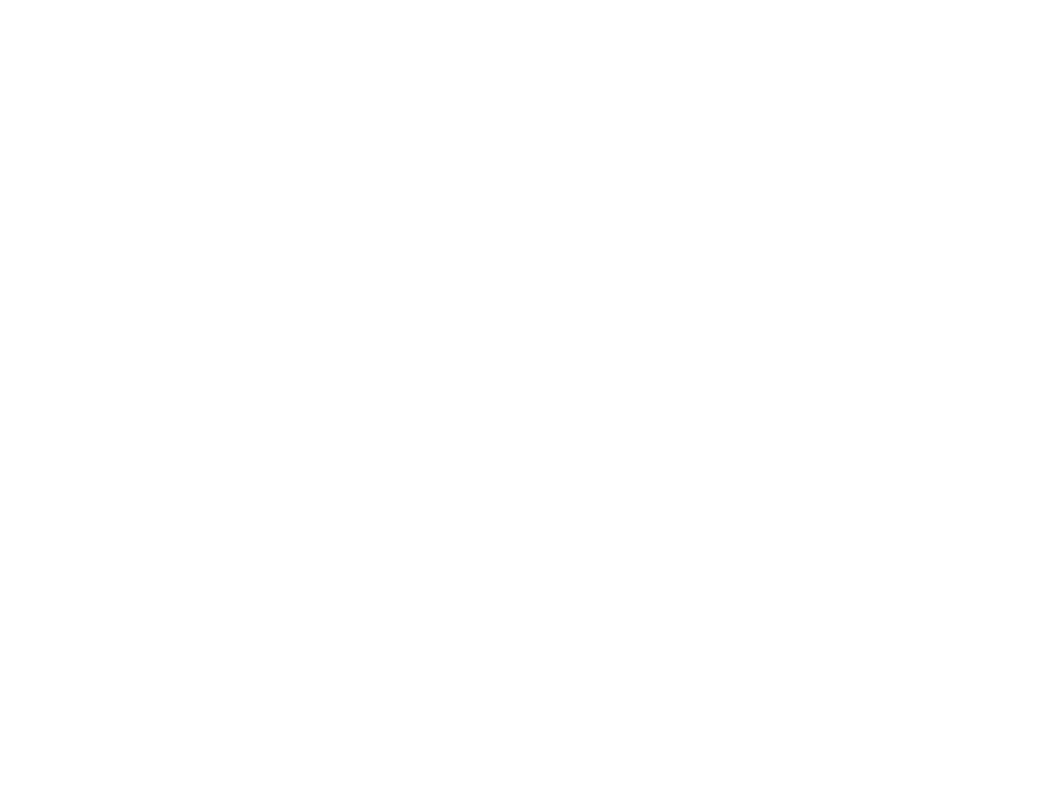
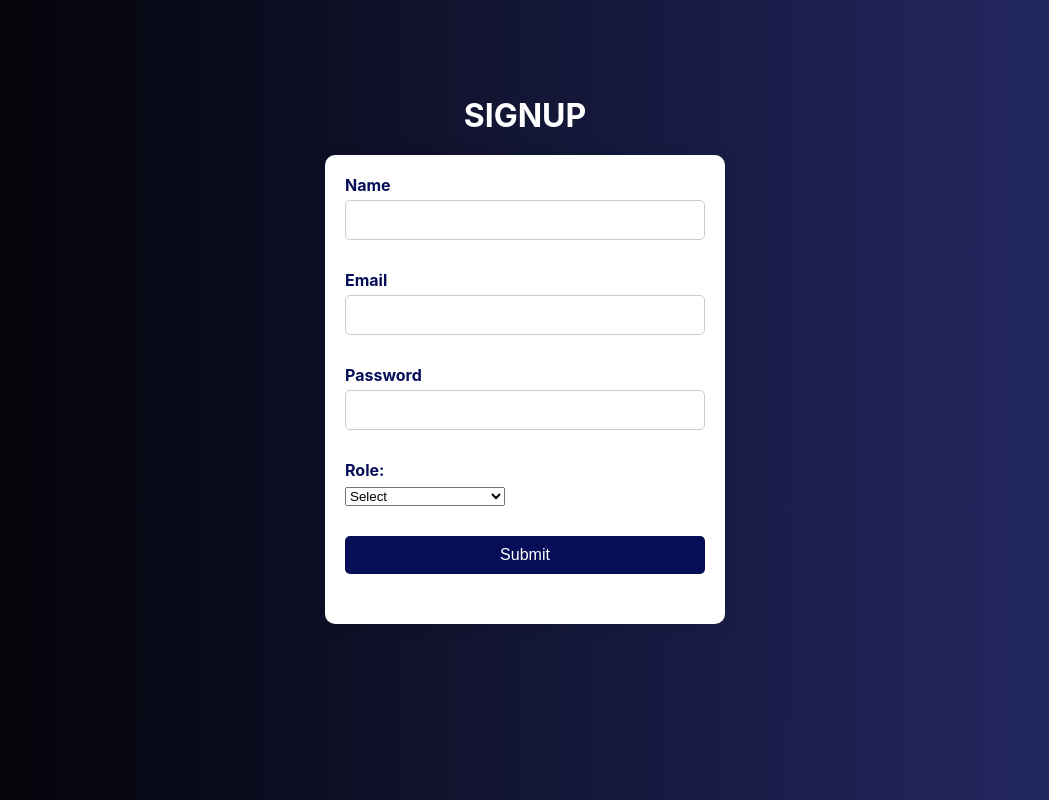
Before and after one commit to Divya-256/Grievance_Management_Website, a React (Create React App) app in the folder frontend_gm/: page /employeeSignup in a window 1280 px wide. Before the commit this address had no page. Shown: the whole page, without its empty margins (115-1164 px from the left). Built offline with nearby package versions, Linux system fonts and the light colour scheme.

Commit message:
all completed

```diff
--- a/frontend_gm/src/App.js
+++ b/frontend_gm/src/App.js
@@ -6,7 +6,7 @@
 import HomePage from './Components/HomePage/HomePage';
 import AssigneeDashboard from './Components/AssigneeDashboard/AssigneeDashboard'
 import SuperVDashboard from './Components/SupervisorDashboard/SuperVDashboard';
-// import TempAssignee from './Components/Temp/TempAssignee';
+import EmployeeSignup from './Components/SignupPage/EmployeeSignup';
 import GrievDetails from './Components/GrievDetails/GrievDetails';
 import DetailsSuperVisor from './Components/GrievDetails/DetailsSuperVisor';
 
@@ -21,7 +21,7 @@
            <Route path='/userDashboard' element={<UserDashboard/>}/>
            <Route path='/assigneeDashboard' element={<AssigneeDashboard/>}/>
            <Route path='/supervDashboard' element={<SuperVDashboard/>}/>
-            {/* <Route path='/temp' element={<TempAssignee/>}/> */}
+            <Route path='/employeeSignup' element={<EmployeeSignup/>}/>
             <Route path='/grievance-list/:id' element={<GrievDetails />} />
             <Route path='/grievances/:id' element={<DetailsSuperVisor />} />
       </Routes>
--- a/frontend_gm/src/Components/AssigneeDashboard/AssigneeDashboard.js
+++ b/frontend_gm/src/Components/AssigneeDashboard/AssigneeDashboard.js
@@ -18,9 +18,9 @@
 
     const fetchGrievances = async () => {
         try {
-            const res = await axios.get(`${BASE_URL}/grievances/assignee/md`, { withCredentials: true });
-            console.log(res.data);
-
+            const res = await axios.get(`${BASE_URL}/grievances/assignee/${user.user}`, { withCredentials: true });
+            console.log(res.data)
+            console.log(user.user)
             const sortedGrievances = res.data.sort((a, b) => new Date(b.assignedDate) - new Date(a.assignedDate));
             setGrievances(sortedGrievances);
         } catch (error) {
@@ -102,7 +102,7 @@
                             <div className="row-assignee">{grievance.id}</div>
                             <div className="row-assignee">{grievance.name}</div>
                             <div className="row-assignee">{grievance.category}</div>
-                            <div className='row-assignee'>{new Date(grievance.assignedDate).toLocaleDateString()}</div>
+                            <div className='row-assignee'>{new Date(grievance.createdAt).toLocaleString()}</div>
                             <div className='row-assignee'>{grievance.status}</div>
                             <div className='row-feedback'>{grievance.feedback || 'No Feedback'}</div>
                         </div>
--- a/frontend_gm/src/Components/GrievDetails/DetailsSuperVisor.js
+++ b/frontend_gm/src/Components/GrievDetails/DetailsSuperVisor.js
@@ -9,7 +9,7 @@
   const navigate = useNavigate();
   const grievance = location.state.grievance;
   const [successMessage, setSuccessMessage] = useState(null);
-  const [assigneeUpdate, setAssigneeUpdate] = useState(grievance.assignee);
+  const [assigneeUpdate, setAssigneeUpdate] = useState(null);
 
   const handleSubmit = async() => {
     try {
@@ -44,9 +44,11 @@
             <div className="updateStatus">
               <label htmlFor={`status-${grievance.id}`}>Assignee:</label>
               <select id={`status-${grievance.id}`} value={assigneeUpdate} onChange={(e) => setAssigneeUpdate(e.target.value)} className='update-select'>
-                <option value="Manager">Manager</option>
-                <option value="Worker">Worker</option>
-                <option value="Engineer">Engineer</option>
+                <option value="">Select</option>
+                <option value="Technicians">Technicians</option>
+                <option value="Software_Engineers">Software Engineers</option>
+                <option value="Performance_Analysts">Performance Analysts</option>
+                <option value="Network_Administrators">Network Administrators</option>
               </select>
             </div>
             <button className="submitBtn" onClick={handleSubmit}>Submit</button>
--- a/frontend_gm/src/Components/GrievDetails/GrievDetails.js
+++ b/frontend_gm/src/Components/GrievDetails/GrievDetails.js
@@ -45,6 +45,7 @@
             <div className="updateStatus">
               <label htmlFor={`status-${grievance.id}`}>Update Status:</label>
               <select id={`status-${grievance.id}`} value={statusUpdate} onChange={(e) => setStatusUpdate(e.target.value)} className='update-select'>
+                <option value="">Select</option>
                 <option value="PENDING">Pending</option>
                 <option value="IN_PROGRESS">In Progress</option>
                 <option value="RESOLVED">Resolved</option>
--- a/frontend_gm/src/Components/LoginPage/LoginPage.js
+++ b/frontend_gm/src/Components/LoginPage/LoginPage.js
@@ -35,14 +35,15 @@
       });
       console.log(response.data);
       let user = response.data.role.slice(5);
-      login(response.data.email)
+      let email = response.data.email
+      login({email,user})
 
       if (user === 'USER') {
-        navigate('/userDashboard'); // Redirect to customer dashboard
+        navigate('/userDashboard');
       } else if (user === 'SUPERVISOR') {
-        navigate('/supervisorDashboard'); // Redirect to supervisor dashboard
-      } else if (user === 'ASSIGNEE') {
-        navigate('/assigneeDashboard'); // Redirect to assignee dashboard
+        navigate('/supervisorDashboard');
+      } else if (user === 'Technicians' || user === 'Software_Engineers' || user === 'Network_Administrators' || user === 'Performance_Analysts' ) {
+        navigate('/assigneeDashboard');
       }
     } catch (error) {
       console.error("Login failed:", error);
--- /dev/null
+++ b/frontend_gm/src/Components/SignupPage/EmployeeSignup.js
@@ -0,0 +1,90 @@
+import React, { useState } from 'react'
+import axios from 'axios';
+import './Signup.css';
+import { BASE_URL } from '../../Config/config';
+import { Link } from 'react-router-dom';
+
+export default function EmployeeSignup() {
+
+    const[formData,setFormData]=useState({
+        'name':'',
+        'email':'',
+        'password':'',
+        'role':null
+    })
+    const[errorMessage,setErrorMessage]=useState(null);
+    const[successMessage,setSuccessMessage]=useState(null);
+    const handleChange=(e)=>{
+         setFormData({...formData,[e.target.name]:e.target.value});
+    };
+    const handleSubmit=async(e)=>{
+        e.preventDefault();
+        try{
+            console.log(formData);
+            const response = await axios.post(`${BASE_URL}/api/users/signup`,formData,{
+              headers: {
+                  'Content-Type': 'application/json',
+              },
+              withCredentials: true,  // Optional: Only if cookies or credentials are needed
+          });
+            console.log(response);
+            if(response.status=== 200){
+                setSuccessMessage(
+                    <>
+                        Signup successful! You can now <Link to="/login" style={{ color: 'blue' }}>login</Link>.
+                    </>
+                );
+            }
+        }
+        catch(error){
+            if(error.response && error.status === 500){
+                setErrorMessage(<>
+                    User already exist with the same email.Please <Link to="/login" style={{ color: 'blue' }}>login</Link>.
+                </>);
+            }
+            else{
+                setErrorMessage("Signup failed.Please try again.");
+            }
+
+        }
+
+    }
+
+  return (
+    <div className='signupForm'onSubmit={handleSubmit}>
+      <h1>SIGNUP</h1>
+      <div className='innerForm'>
+       <form>
+          <div className='formGroup'>
+            <label>Name</label>
+            <input type='text' name='name' value={formData.username} onChange={handleChange} required></input>
+          </div>
+          <div className='formGroup'>
+            <label>Email</label>
+            <input type='email' name='email' value={formData.email} onChange={handleChange} required></input>
+          </div>
+          <div className='formGroup'>
+            <label>Password</label>
+            <input type='password' name='password' value={formData.password} onChange={handleChange} required></input>
+          </div>
+          <div className="formGroup">
+                        <label>Role: </label>
+                        <select name='role' value={formData.role} onChange={handleChange} required>
+                            <option value="">Select</option>
+                            <option value="Technicians">Technicians</option>
+                            <option value="Software_Engineers">Software Engineers</option>
+                            <option value="Performance_Analysts">Performance Analysts</option>
+                            <option value="Network_Administrators">Network Administrators</option>
+                        </select>
+          </div>
+          <div className='formGroup'>
+            <button type='submit'>Submit</button>
+          </div>
+          {successMessage && <div style={{color:'green'}}>{successMessage}</div>}
+          {errorMessage && <div style={{color:'red'}}>{errorMessage}</div>}
+       </form>
+
+       </div>
+    </div>
+  )
+}
--- a/frontend_gm/src/Components/UserDashboard/UserDashboard.js
+++ b/frontend_gm/src/Components/UserDashboard/UserDashboard.js
@@ -20,13 +20,13 @@
     useEffect(() => {
         if(!user) navigate('/login');
         fetchSubmittedGrievances();
-        setEmail(user);
+        setEmail(user.email);
     }, []);
 
 
     const fetchSubmittedGrievances = async () => {
         try {
-            const res = await axios.get(`${BASE_URL}/grievances/user/${user}`, { withCredentials: true });
+            const res = await axios.get(`${BASE_URL}/grievances/user/${user.email}`, { withCredentials: true });
             console.log(res.data);
             setSubmittedGrievances(res.data);
         } catch (error) {
@@ -74,7 +74,7 @@
                     <div className="form-group">
                         <label>Email: </label>
                         {/* <input type='email' value={email} onChange={(e) => setEmail(e.target.value)} required /> */}
-                        <div>{user}</div>
+                        <div>{user.email}</div>
                     </div>
                 </div>
                <div className="row2">
@@ -85,13 +85,13 @@
                     <div className="form-group">
                         <label>Category: </label>
                         <select value={category} onChange={(e) => setCategory(e.target.value)} required>
-
+                                        <option value="">Select</option>
                                         <option value="Hardware Issue">Hardware Issue</option>
                                         <option value="Software Issue">Software Issue</option>
                                         <option value="Network Connectivity">Network Connectivity</option>
                                         <option value="Battery Issue">Battery Issue</option>
                                         <option value="Performance Issue">Performance Issue</option>
-                                    </select>
+                        </select>
                     </div>
                </div>
                </div>
```
